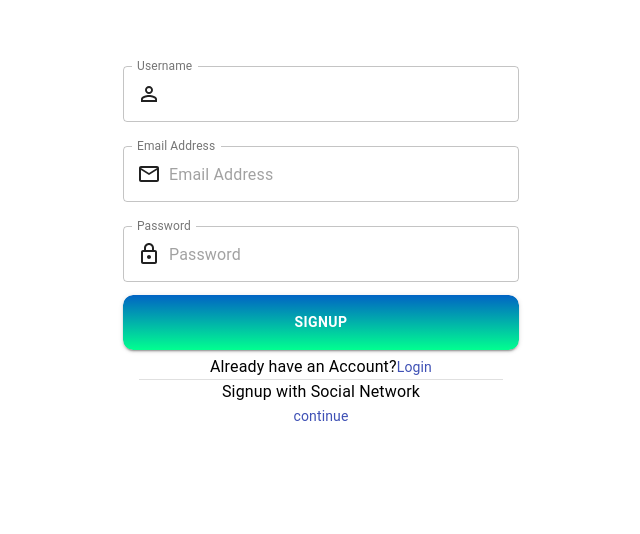
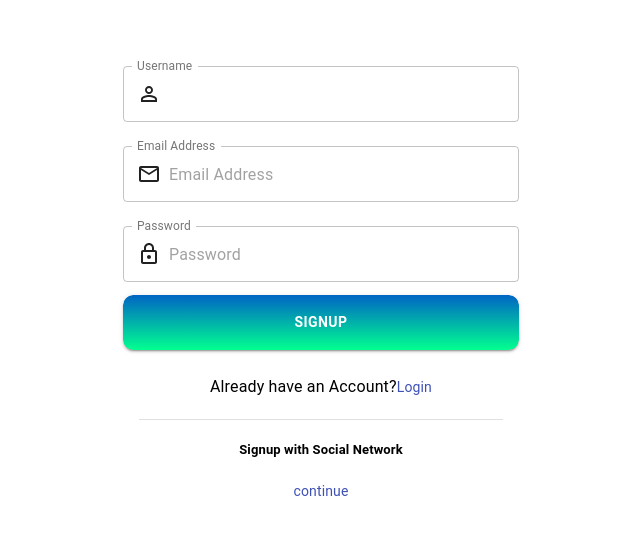
Before and after one commit to Sangini-Org/Sangini-Frontend, a React (Create React App) app: page / in a window 1280 px wide. Shown: the top 534 px of the page, without its empty margins (319-959 px from the left). Built offline with nearby package versions, Linux system fonts and the light colour scheme.

Commit message:
Signup Page

```diff
--- a/src/Component/SignUp/SignUp.module.css
+++ b/src/Component/SignUp/SignUp.module.css
@@ -14,11 +14,11 @@
     border-radius: 10px !important;
 }
 .typo{
-    margin-top: 20px;
-    margin-bottom: 20px;
+    margin-top: 20px !important;
+    margin-bottom: 20px !important;
 }
 .typo2{
-    margin-top: 20px;
-    margin-bottom: 20px;
-    font-weight: 700;
+    margin-top: 20px !important;
+    font-weight: bold !important;
+    font-size: small !important;
 }
```
